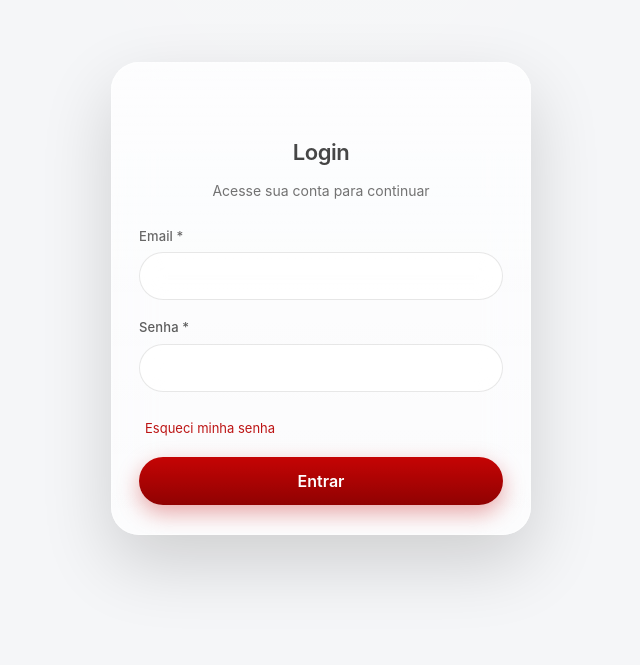
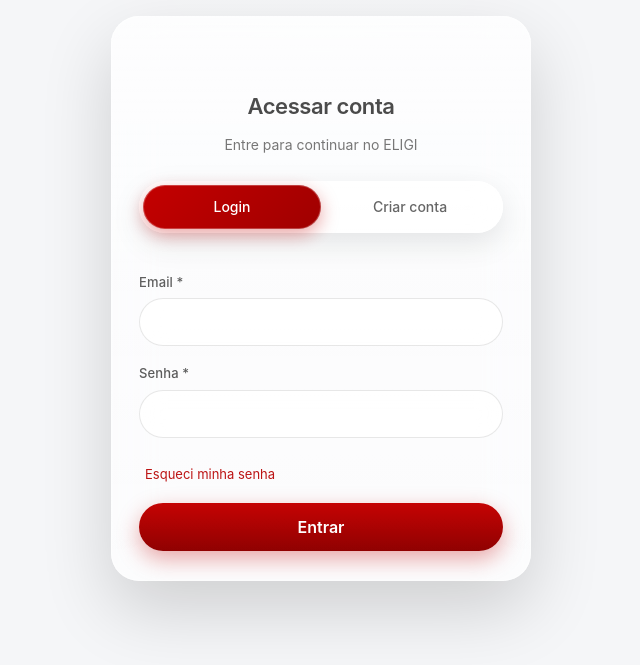
Before and after one commit to suporteeligi-cpu/eligi-fron-tend, a Next.js app: page /login in a window 1280 px wide. Shown: the part 101-766 px from the top of the page, without its empty margins (319-959 px from the left). Built offline with nearby package versions, Linux system fonts and the light colour scheme; no server answers.

Commit message:
chore: deploy update

```diff
--- a/src/app/login/LoginForm.tsx
+++ b/src/app/login/LoginForm.tsx
@@ -13,9 +13,13 @@ type ApiError = {
   code: string
 }
 
+type Mode = 'login' | 'register'
+
 export default function LoginForm() {
   const router = useRouter()
   const { login } = useAuth()
+
+  const [mode, setMode] = useState<Mode>('login')
 
   const [email, setEmail] = useState('')
   const [password, setPassword] = useState('')
@@ -42,6 +46,7 @@ export default function LoginForm() {
 
     try {
       await login(email, password)
+      router.push('/dashboard')
     } catch (error: unknown) {
       if (
         error &&
@@ -61,21 +66,60 @@ export default function LoginForm() {
             general: mapped.message
           })
         }
+      } else {
+        setErrors({
+          general: 'Erro inesperado. Tente novamente.'
+        })
       }
     } finally {
       setLoading(false)
     }
   }
 
+  function handleSwitch(newMode: Mode) {
+    setMode(newMode)
+
+    if (newMode === 'register') {
+      router.push('/register')
+    }
+  }
+
   return (
     <AuthCard
-      title="Login"
-      subtitle="Acesse sua conta para continuar"
+      title="Acessar conta"
+      subtitle="Entre para continuar no ELIGI"
       loading={loading}
       errorMessage={
         hasSubmitted ? errors.general : undefined
       }
     >
+      {/* 🔴 AUTH SWITCH ELIGI */}
+      <div className={styles.authSwitch}>
+        <button
+          type="button"
+          className={
+            mode === 'login'
+              ? `${styles.authSwitchButton} ${styles.authSwitchButtonActive}`
+              : styles.authSwitchButton
+          }
+          onClick={() => handleSwitch('login')}
+        >
+          Login
+        </button>
+
+        <button
+          type="button"
+          className={
+            mode === 'register'
+              ? `${styles.authSwitchButton} ${styles.authSwitchButtonActive}`
+              : styles.authSwitchButton
+          }
+          onClick={() => handleSwitch('register')}
+        >
+          Criar conta
+        </button>
+      </div>
+
       <form
         className={styles.authForm}
         onSubmit={handleSubmit}
@@ -110,7 +154,9 @@ export default function LoginForm() {
         <div className={styles.forgotPassword}>
           <button
             type="button"
-            onClick={() => router.push('/forgot-password')}
+            onClick={() =>
+              router.push('/forgot-password')
+            }
             className={styles.forgotLink}
           >
             Esqueci minha senha
```
